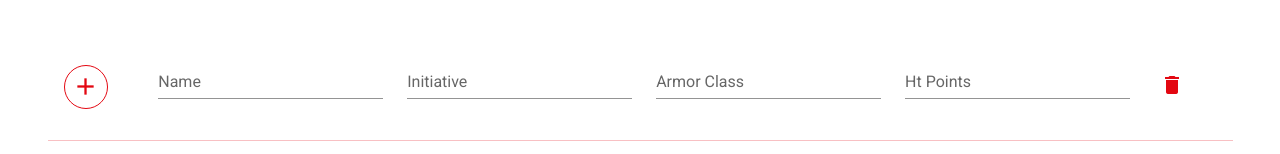
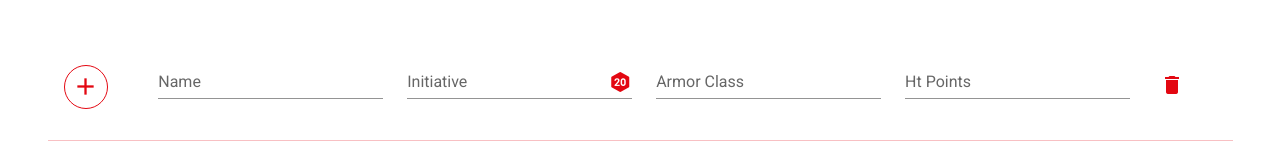
Before and after one commit to twig1337/initiative-tracker, a Nuxt app: page / in a window 1280 px wide. Shown: the part 291-445 px from the top of the page. Built offline with nearby package versions, Linux system fonts and the light colour scheme.

Commit message:
roll initiative

```diff
--- a/components/InitiativeElement.vue
+++ b/components/InitiativeElement.vue
@@ -13,9 +13,19 @@
 
     <v-col>
       <v-text-field v-model.number="initiative" label="Initiative" type="number" @change="emitUpdate">
-        <v-icon slot="append" color="primary" @click="rollInitiative">
-          mdi-dice
-        </v-icon>
+        <v-tooltip slot="append" top>
+          <template #activator="{ on, attrs }">
+            <v-icon
+                color="primary"
+                v-bind="attrs"
+                v-on="on"
+                @click="rollInitiative"
+            >
+              mdi-dice-d20
+            </v-icon>
+          </template>
+          <span>Roll Initiative</span>
+        </v-tooltip>
       </v-text-field>
     </v-col>
 
```
